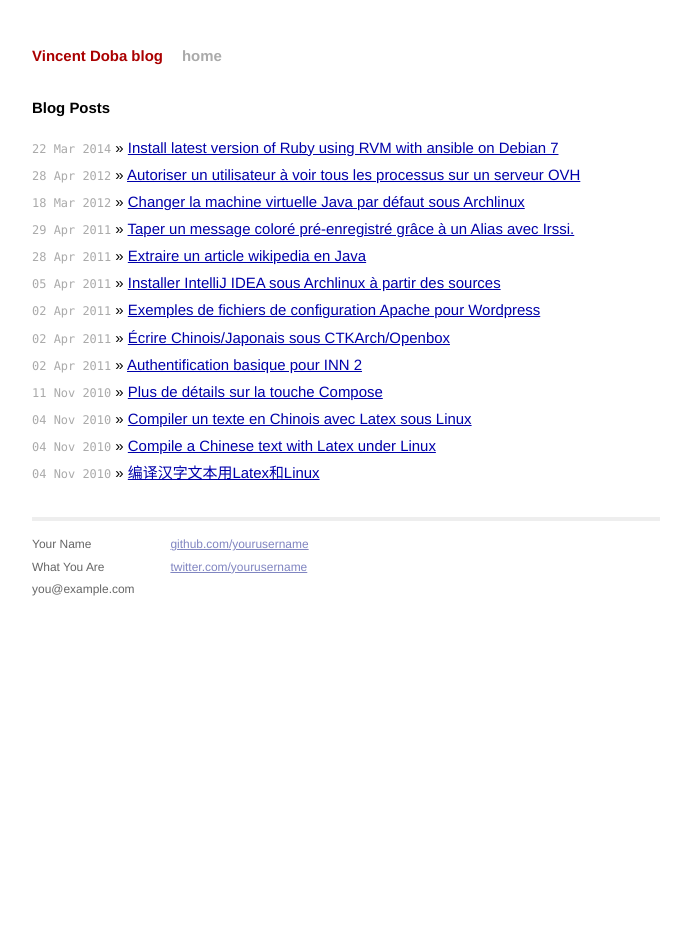
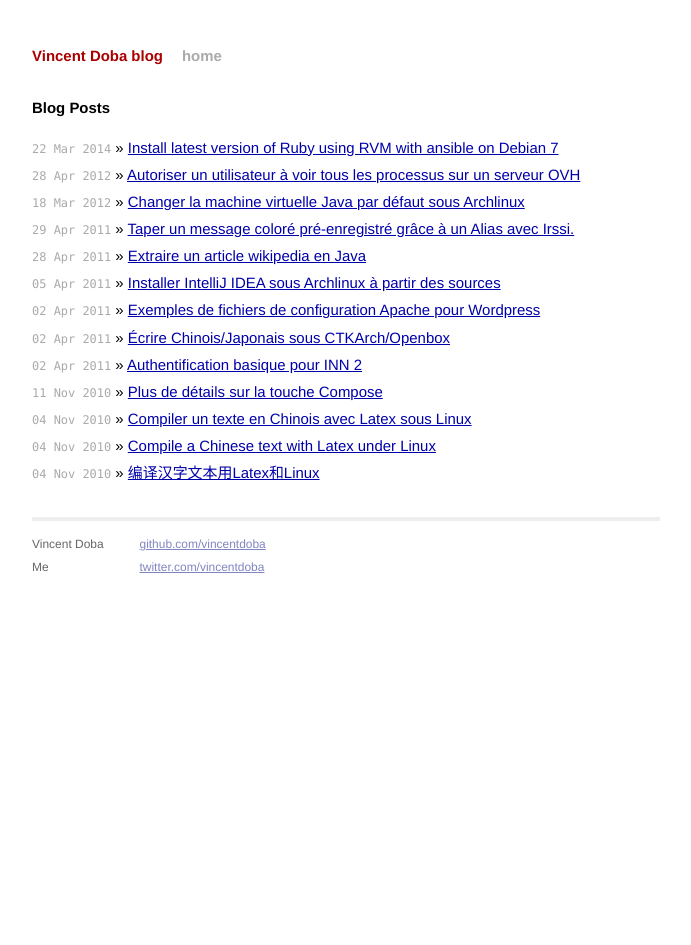
Before and after one commit to vincentdoba/blog, a Jekyll site: the page built from index.html, in a window 1280 px wide. Shown: the whole page, without its empty margins (294-985 px from the left). Built offline with Jekyll 4.4.1, drawn with Linux system fonts in a browser that asks for light colours; Markdown is read by kramdown in place of the engine named in the settings.

Commit message:
Put personnal information on blog

```diff
--- a/_layouts/default.html
+++ b/_layouts/default.html
@@ -26,15 +26,14 @@
           <div class="footer">
             <div class="contact">
               <p>
-                Your Name<br />
-                What You Are<br />
-                you@example.com
+                Vincent Doba<br />
+                Me<br />
               </p>
             </div>
             <div class="contact">
               <p>
-                <a href="https://github.com/yourusername">github.com/yourusername</a><br />
-                <a href="https://twitter.com/yourusername">twitter.com/yourusername</a><br />
+                <a href="https://github.com/vincentdoba">github.com/vincentdoba</a><br />
+                <a href="https://twitter.com/vincentdoba">twitter.com/vincentdoba</a><br />
               </p>
             </div>
           </div>
```
